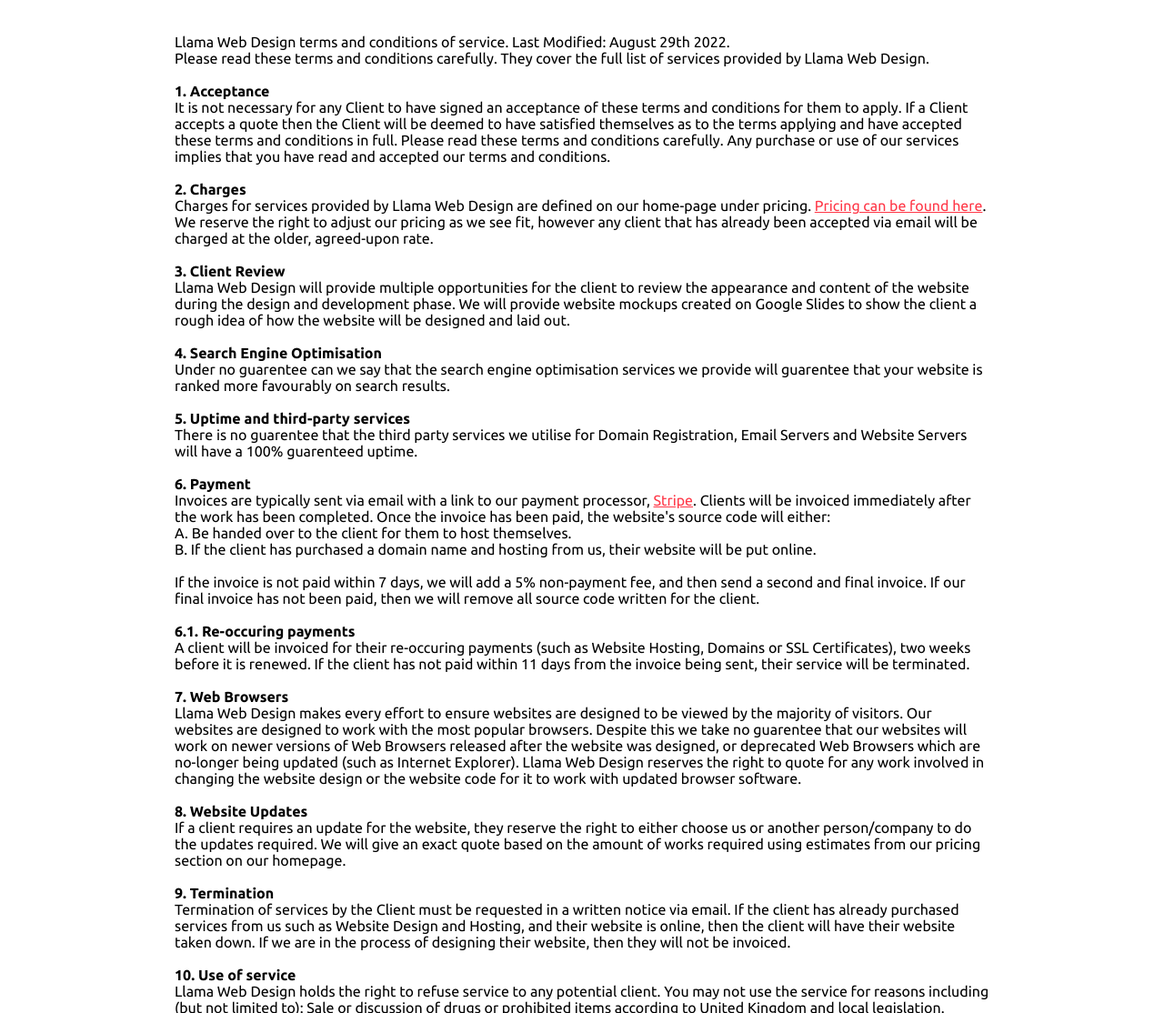
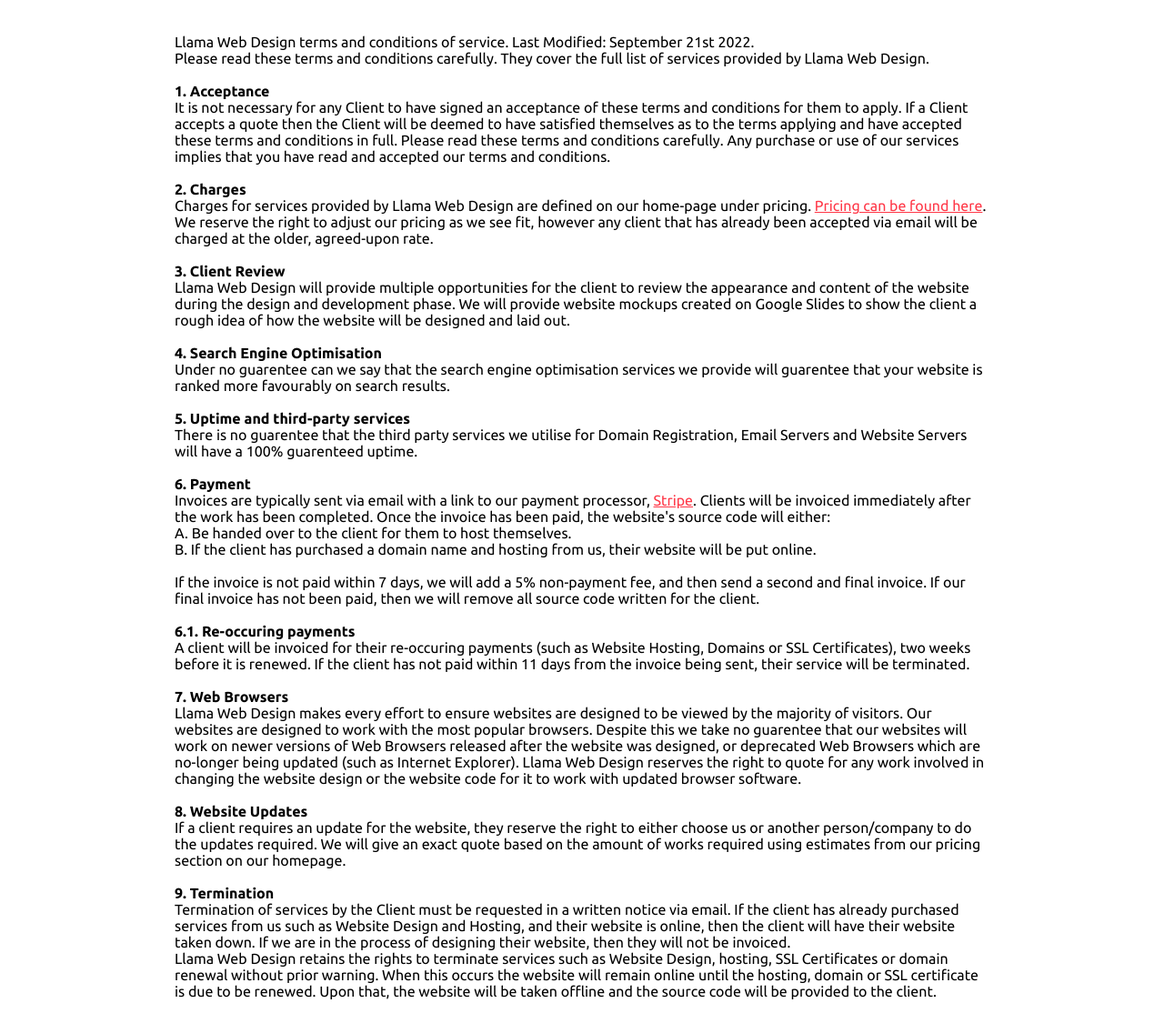
Before and after one commit to Llamawebdesign/Website, a plain HTML site: page tandc.html in a window 1280 px wide. Shown: the part 185-1299 px from the top of the page at 91% size. Drawn offline with Linux system fonts and the light colour scheme.

Commit message:
Update(tandc.html): Terms and conditions

```diff
--- a/tandc.html
+++ b/tandc.html
@@ -67,7 +67,7 @@
 
   <div class="content">
    <h1 class="title">Terms and Conditions</h1>
-   <p>Llama Web Design terms and conditions of service. Last Modified: August 29th 2022.</p>
+   <p>Llama Web Design terms and conditions of service. Last Modified: September 21st 2022.</p>
    <p>Please read these terms and conditions carefully. They cover the full list of services provided by Llama Web Design.</p>
    <br />
 
@@ -100,6 +100,7 @@
     <br>
     <p><b>9. Termination</b></p>
     <p>Termination of services by the Client must be requested in a written notice via email. If the client has already purchased services from us such as Website Design and Hosting, and their website is online, then the client will have their website taken down. If we are in the process of designing their website, then they will not be invoiced.</p>
+    <p>Llama Web Design retains the rights to terminate services such as Website Design, hosting, SSL Certificates or domain renewal without prior warning. When this occurs the website will remain online until the hosting, domain or SSL certificate is due to be renewed. Upon that, the website will be taken offline and the source code will be provided to the client. </p>
     <br>
     <p><b>10. Use of service</b></p>
     <p>Llama Web Design holds the right to refuse service to any potential client. You may not use the service for reasons including (but not limited to): Sale or discussion of drugs or prohibited items according to United Kingdom and local legislation. Prostitution, Sale of explicit items or Pornography. Hate speech or radical groups. </p>
```
